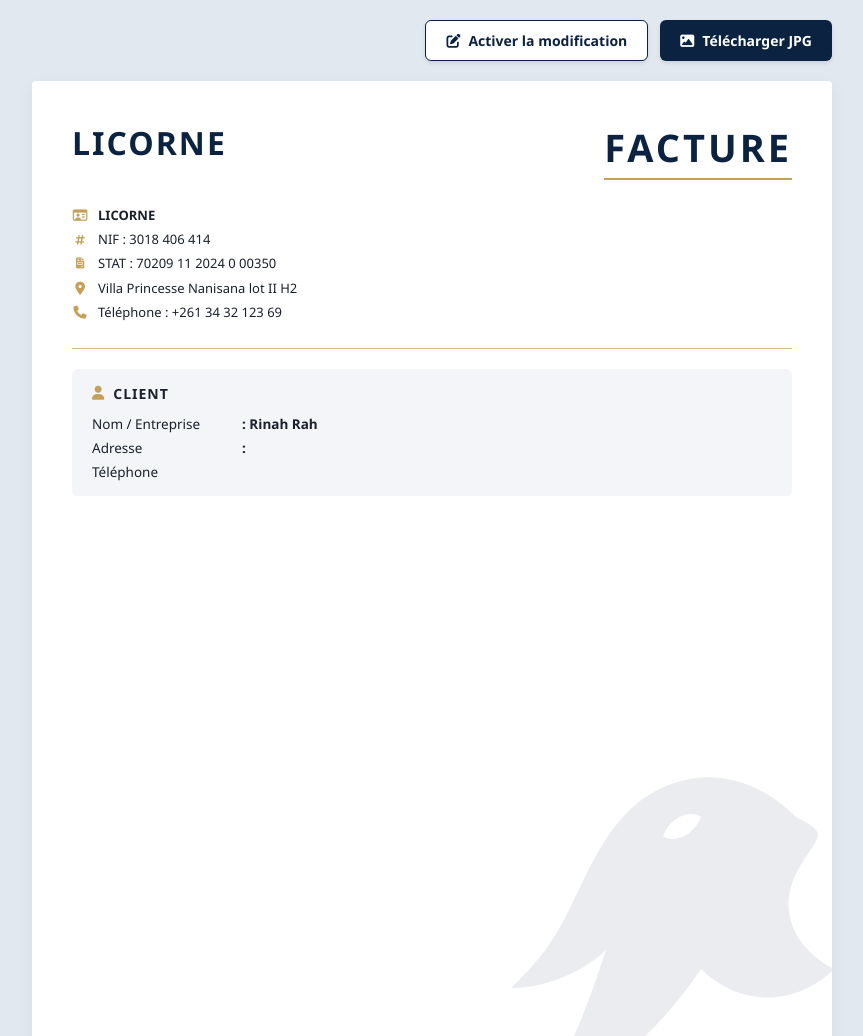
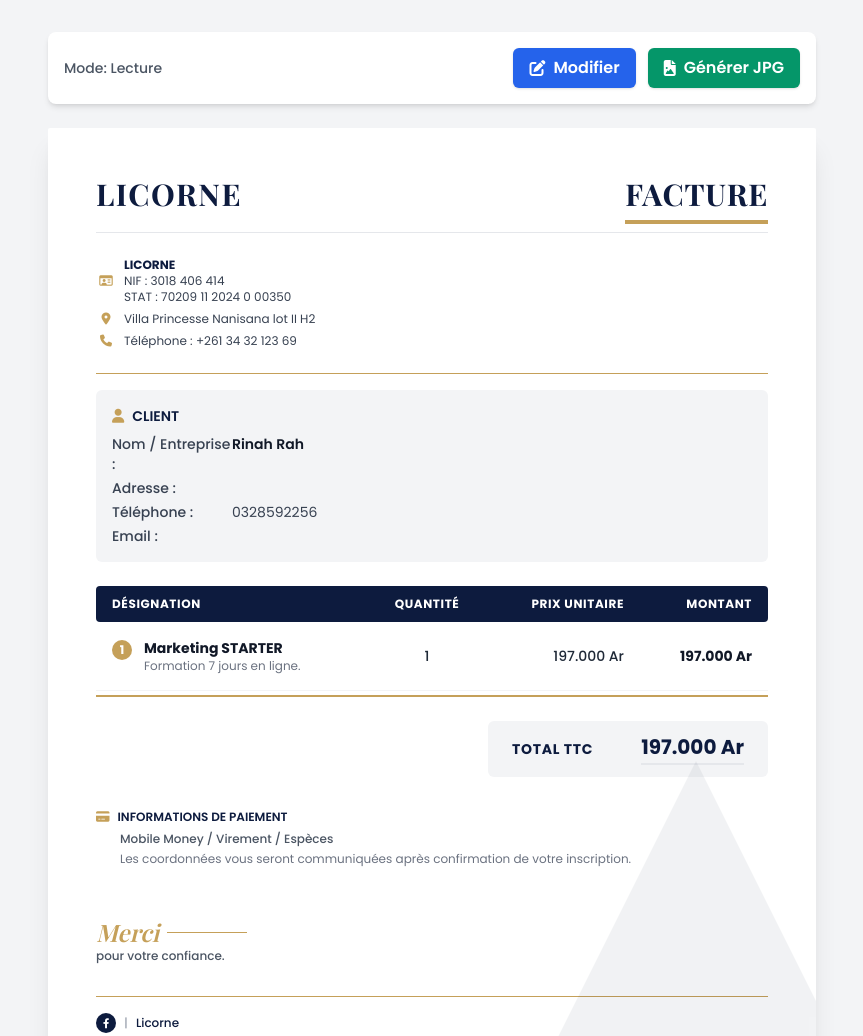
Before and after one commit to MarcoLicorne/facture, a plain HTML site: page index.html in a window 1280 px wide. Shown: the top 1036 px of the page, without its empty margins (208-1071 px from the left). Drawn offline with nearby package versions, Linux system fonts and the light colour scheme; a web font is replaced by a local one.

Commit message:
Add files via upload

```diff
--- a/index.html
+++ b/index.html
@@ -4,467 +4,255 @@
   <meta charset="UTF-8">
   <meta name="viewport" content="width=device-width, initial-scale=1.0">
   <title>Facture - Licorne</title>
-  <!-- html2canvas CDN pour la génération d'image JPG -->
-  <script src="https://cdnjs.cloudflare.com/ajax/libs/html2canvas/1.4.1/html2canvas.min.js"></script>
+  <!-- Tailwind CSS CDN -->
+  <script src="https://cdn.tailwindcss.com"></script>
   <!-- FontAwesome Icons -->
   <link rel="stylesheet" href="https://cdnjs.cloudflare.com/ajax/libs/font-awesome/6.4.0/css/all.min.css">
-
+  <!-- html2canvas library for JPG generation -->
+  <script src="https://cdnjs.cloudflare.com/ajax/libs/html2canvas/1.4.1/html2canvas.min.js"></script>
   <style>
-    :root {
-      --primary-color: #0b2240;
-      --accent-gold: #c5a059;
-      --bg-gray: #f8f9fa;
-      --border-color: #e2e8f0;
-      --text-dark: #1a202c;
-      --text-muted: #64748b;
-    }
-
-    * {
-      box-sizing: border-box;
-      margin: 0;
-      padding: 0;
-      font-family: 'Segoe UI', Roboto, Helvetica, Arial, sans-serif;
-    }
+    @import url('https://fonts.googleapis.com/css2?family=Playfair+Display:ital,wght@0,600;0,700;1,400&family=Poppins:wght@300;400;500;600;700&display=swap');
 
     body {
-      background-color: #e2e8f0;
-      padding: 20px;
-      color: var(--text-dark);
+      font-family: 'Poppins', sans-serif;
+      background-color: #f3f4f6;
     }
-
-    /* Barre d'action supérieure */
-    .action-bar {
-      max-width: 800px;
-      margin: 0 auto 20px auto;
-      display: flex;
-      justify-content: flex-end;
-      gap: 12px;
+    .font-serif-custom {
+      font-family: 'Playfair Display', serif;
     }
-
-    .btn {
-      padding: 10px 20px;
-      border: none;
-      border-radius: 6px;
-      font-weight: 600;
-      font-size: 14px;
-      cursor: pointer;
-      display: flex;
-      align-items: center;
-      gap: 8px;
-      transition: all 0.2s ease;
-      box-shadow: 0 2px 4px rgba(0,0,0,0.1);
+    .text-navy {
+      color: #0d1b3e;
     }
-
-    .btn-edit {
-      background-color: #ffffff;
-      color: var(--primary-color);
-      border: 1px solid var(--primary-color);
+    .bg-navy {
+      background-color: #0d1b3e;
     }
-
-    .btn-edit.active {
-      background-color: #22c55e;
-      color: white;
-      border-color: #22c55e;
+    .text-gold {
+      color: #c5a059;
     }
-
-    .btn-jpg {
-      background-color: var(--primary-color);
-      color: white;
+    .bg-gold {
+      background-color: #c5a059;
     }
-
-    .btn:hover {
-      opacity: 0.9;
-      transform: translateY(-1px);
+    .border-gold {
+      border-color: #c5a059;
     }
-
-    /* Conteneur de la Facture */
-    .invoice-card {
-      max-width: 800px;
-      margin: 0 auto;
-      background: white;
-      padding: 40px;
-      border-radius: 4px;
-      box-shadow: 0 4px 15px rgba(0,0,0,0.05);
-      position: relative;
-      overflow: hidden;
-      min-height: 1000px;
-      display: flex;
-      flex-direction: column;
-      justify-content: space-between;
-    }
-
-    /* Background Watermark */
-    .watermark {
-      position: absolute;
-      bottom: -40px;
-      right: -40px;
-      width: 380px;
-      opacity: 0.08;
-      pointer-events: none;
-      z-index: 0;
-    }
-
-    .invoice-content {
-      position: relative;
-      z-index: 1;
-    }
-
-    /* Header */
-    .header {
-      display: flex;
-      justify-content: space-between;
-      align-items: flex-start;
-      margin-bottom: 25px;
-    }
-
-    .logo-section {
-      display: flex;
-      align-items: center;
-      gap: 15px;
-    }
-
-    .company-name {
-      font-size: 32px;
-      font-weight: 800;
-      letter-spacing: 2px;
-      color: var(--primary-color);
-    }
-
-    .invoice-title-container {
-      text-align: right;
-    }
-
-    .invoice-title {
-      font-size: 38px;
-      font-weight: 900;
-      letter-spacing: 3px;
-      color: var(--primary-color);
-    }
-
-    .header-line {
-      height: 2px;
-      background-color: var(--accent-gold);
-      margin-top: 5px;
-      width: 100%;
-    }
-
-    /* Informations de l'Entreprise */
-    .company-details {
-      margin-bottom: 25px;
-      font-size: 13px;
-      color: var(--text-dark);
-      line-height: 1.6;
-    }
-
-    .detail-row {
-      display: flex;
-      align-items: center;
-      gap: 10px;
-      margin-bottom: 3px;
-    }
-
-    .detail-row i {
-      color: var(--accent-gold);
-      width: 16px;
-      text-align: center;
-    }
-
-    .separator-line {
-      height: 1px;
-      background-color: var(--accent-gold);
-      margin: 20px 0;
-      opacity: 0.7;
-    }
-
-    /* Client Box */
-    .client-box {
-      background-color: #f3f5f8;
-      border-radius: 6px;
-      padding: 15px 20px;
-      margin-bottom: 25px;
-    }
-
-    .box-title {
-      display: flex;
-      align-items: center;
-      gap: 8px;
-      font-weight: 700;
-      font-size: 14px;
-      letter-spacing: 1px;
-      color: var(--text-dark);
-      margin-bottom: 12px;
-      text-transform: uppercase;
-    }
-
-    .box-title i {
-      color: var(--accent-gold);
-    }
-
-    .client-grid {
-      display: grid;
-      grid-template-columns: 140px 1fr;
-      gap: 6px 10px;
-      font-size: 13.5px;
-    }
-
-    .client-label {
-      color: var(--text-dark);
-      font-weight: 500;
-    }
-
-    .client-value {
-      font-weight: 600;
-      color: var(--text-dark);
-    }
-
-    /* Table */
-    .items-table {
-      width: 100%;
-      border-collapse: collapse;
-      margin-bottom: 25px;
-    }
-
-    .items-table th {
-      background-color: var(--primary-color);
-      color: white;
-      text-transform: uppercase;
-      font-size: 12px;
-      letter-spacing: 1px;
-      padding: 12px 15px;
-      text-align: left;
-    }
-
-    .items-table th:nth-child(2),
-    .items-table th:nth-child(3),
-    .items-table th:nth-child(4) {
-      text-align: right;
-    }
-
-    .items-table td {
-      padding: 15px;
-      border-bottom: 1px solid var(--accent-gold);
-      font-size: 13.5px;
-      vertical-align: top;
-    }
-
-    .items-table td:nth-child(2),
-    .items-table td:nth-child(3),
-    .items-table td:nth-child(4) {
-      text-align: right;
-    }
-
-    .item-num {
-      display: inline-block;
-      width: 24px;
-      height: 24px;
-      background-color: var(--accent-gold);
-      color: white;
-      border-radius: 50%;
-      text-align: center;
-      line-height: 24px;
-      font-weight: bold;
-      font-size: 12px;
-      margin-right: 10px;
-      float: left;
-    }
-
-    .item-title {
-      font-weight: 700;
-      color: var(--text-dark);
-    }
-
-    .item-desc {
-      color: var(--text-muted);
-      font-size: 12px;
-      margin-top: 2px;
-    }
-
-    /* Total Section */
-    .total-container {
-      display: flex;
-      justify-content: flex-end;
-      margin-bottom: 30px;
-    }
-
-    .total-box {
-      background-color: #f3f5f8;
-      border-radius: 6px;
-      padding: 12px 25px;
-      display: flex;
-      align-items: center;
-      gap: 30px;
-    }
-
-    .total-label {
-      font-weight: 700;
-      font-size: 14px;
-      letter-spacing: 1px;
-      color: var(--primary-color);
-    }
-
-    .total-amount {
-      font-size: 24px;
-      font-weight: 800;
-      color: var(--primary-color);
-      border-bottom: 2px solid var(--accent-gold);
-      padding-bottom: 2px;
-    }
-
-    /* Payment Info */
-    .payment-info {
-      margin-bottom: 40px;
-    }
-
-    .payment-text {
-      font-size: 12px;
-      color: var(--text-muted);
-      line-height: 1.5;
-    }
-
-    .payment-text strong {
-      color: var(--text-dark);
-      display: block;
-      margin-bottom: 2px;
-    }
-
-    /* Footer / Thank you */
-    .footer {
-      position: relative;
-      z-index: 1;
-    }
-
-    .thanks-title {
-      font-family: 'Georgia', serif;
-      font-size: 36px;
-      font-style: italic;
-      color: var(--accent-gold);
-      display: inline-block;
-      position: relative;
-    }
-
-    .thanks-title::after {
-      content: '';
-      position: absolute;
-      right: -60px;
-      top: 50%;
-      width: 50px;
-      height: 1px;
-      background-color: var(--accent-gold);
-    }
-
-    .thanks-sub {
-      font-size: 13px;
-      color: var(--text-muted);
-      margin-top: 2px;
-      margin-bottom: 20px;
-    }
-
-    .footer-line {
-      height: 1px;
-      background-color: var(--accent-gold);
-      margin-bottom: 15px;
-    }
-
-    .social-link {
-      display: flex;
-      align-items: center;
-      gap: 10px;
-      font-size: 13px;
-      font-weight: 600;
-      color: var(--primary-color);
-    }
-
-    .social-icon {
-      width: 24px;
-      height: 24px;
-      background-color: var(--primary-color);
-      color: white;
-      border-radius: 50%;
-      display: flex;
-      align-items: center;
-      justify-content: center;
-      font-size: 12px;
-    }
-
-    /* Editable styling when enabled */
-    [contenteditable="true"] {
-      outline: 2px dashed var(--accent-gold) !important;
-      background-color: rgba(197, 160, 89, 0.1);
-      padding: 2px 4px;
-      border-radius: 3px;
+    /* Style for editable fields when edit mode is active */
+    .edit-mode [contenteditable="true"] {
+      outline: 2px dashed #3b82f6;
+      background-color: #eff6ff;
+      border-radius: 2px;
+      padding: 0 2px;
     }
   </style>
 </head>
-<body>
+<body class="p-4 sm:p-8 flex flex-col items-center min-h-screen">
 
-  <!-- Top Action Bar -->
-  <div class="action-bar">
-    <button class="btn btn-edit" id="toggleEditBtn" onclick="toggleEdit()">
-      <i class="fa-solid fa-pen-to-square"></i> Activer la modification
-    </button>
-    <button class="btn btn-jpg" onclick="generateJPG()">
-      <i class="fa-solid fa-image"></i> Télécharger JPG
-    </button>
+  <!-- Action Bar / Buttons -->
+  <div class="w-full max-w-3xl mb-6 flex justify-between items-center bg-white p-4 rounded-lg shadow-md print:hidden">
+    <div class="text-sm font-medium text-gray-600">
+      <span id="mode-status">Mode: Lecture</span>
+    </div>
+    <div class="flex gap-3">
+      <button id="toggle-edit-btn" onclick="toggleEditMode()" class="px-4 py-2 bg-blue-600 hover:bg-blue-700 text-white font-semibold rounded-md shadow flex items-center gap-2 transition">
+        <i class="fa-solid fa-pen-to-square"></i> <span id="edit-btn-text">Modifier</span>
+      </button>
+      <button onclick="downloadJPG()" class="px-4 py-2 bg-emerald-600 hover:bg-emerald-700 text-white font-semibold rounded-md shadow flex items-center gap-2 transition">
+        <i class="fa-solid fa-file-image"></i> Générer JPG
+      </button>
+    </div>
   </div>
 
-  <!-- Invoice Area -->
-  <div class="invoice-card" id="invoice">
+  <!-- Invoice Container (Card to capture) -->
+  <div id="invoice-card" class="w-full max-w-3xl bg-white p-8 sm:p-12 shadow-xl rounded-sm relative overflow-hidden text-gray-800">
 
-    <!-- SVG Watermark background -->
-    <svg class="watermark" viewBox="0 0 100 100" xmlns="http://www.w3.org/2000/svg">
-      <path fill="#0b2240" d="M80,20 C70,10 55,5 40,15 C30,22 25,35 20,45 C15,55 10,60 5,65 C15,65 25,60 30,55 C25,70 20,85 10,95 C30,90 45,75 55,60 C65,70 80,70 90,60 C80,55 75,45 80,35 C85,25 90,25 80,20 Z M45,25 C47,20 52,18 55,20 C53,25 48,27 45,25 Z"/>
-    </svg>
+    <!-- Background Watermark -->
+    <div class="absolute -right-20 -bottom-20 opacity-5 pointer-events-none select-none">
+      <svg width="400" height="400" viewBox="0 0 100 100" fill="currentColor" class="text-navy">
+        <path d="M50 0 L100 100 L0 100 Z" />
+      </svg>
+    </div>
 
-    <div class="invoice-content">
-      <!-- Header -->
-      <div class="header">
-        <div class="logo-section">
-          <!-- Logo à côté de Licorne retiré -->
-          <div class="company-name editable">LICORNE</div>
-        </div>
-        <div class="invoice-title-container">
-          <div class="invoice-title">FACTURE</div>
-          <div class="header-line"></div>
+    <!-- Header Section -->
+    <div class="flex justify-between items-start mb-6 pb-2 border-b border-gray-200">
+      <div>
+        <h1 class="text-3xl font-bold tracking-wider text-navy font-serif-custom">LICORNE</h1>
+      </div>
+      <div class="text-right">
+        <h2 class="text-3xl font-extrabold text-navy font-serif-custom tracking-wide">FACTURE</h2>
+        <div class="w-full h-1 bg-gold mt-2"></div>
+      </div>
+    </div>
+
+    <!-- Company Details -->
+    <div class="text-xs space-y-1.5 mb-6 text-gray-700">
+      <div class="flex items-center gap-2">
+        <span class="w-5 text-gold text-center"><i class="fa-regular fa-id-card"></i></span>
+        <div>
+          <span class="font-bold text-navy">LICORNE</span><br>
+          NIF : <span contenteditable="false" class="editable">3018 406 414</span><br>
+          STAT : <span contenteditable="false" class="editable">70209 11 2024 0 00350</span>
         </div>
       </div>
+      <div class="flex items-center gap-2">
+        <span class="w-5 text-gold text-center"><i class="fa-solid fa-location-dot"></i></span>
+        <span contenteditable="false" class="editable">Villa Princesse Nanisana lot II H2</span>
+      </div>
+      <div class="flex items-center gap-2">
+        <span class="w-5 text-gold text-center"><i class="fa-solid fa-phone"></i></span>
+        <span>Téléphone : <span contenteditable="false" class="editable">+261 34 32 123 69</span></span>
+      </div>
+    </div>
 
-      <!-- Company Meta -->
-      <div class="company-details">
-        <div class="detail-row">
-          <i class="fa-regular fa-id-card"></i>
-          <div><strong>LICORNE</strong></div>
-        </div>
-        <div class="detail-row">
-          <i class="fa-solid fa-hashtag" style="font-size:11px;"></i>
-          <div>NIF : <span class="editable">3018 406 414</span></div>
-        </div>
-        <div class="detail-row">
-          <i class="fa-solid fa-file-invoice" style="font-size:11px;"></i>
-          <div>STAT : <span class="editable">70209 11 2024 0 00350</span></div>
-        </div>
-        <div class="detail-row" style="margin-top: 5px;">
-          <i class="fa-solid fa-location-dot"></i>
-          <div class="editable">Villa Princesse Nanisana lot II H2</div>
-        </div>
-        <div class="detail-row">
-          <i class="fa-solid fa-phone"></i>
-          <div>Téléphone : <span class="editable">+261 34 32 123 69</span></div>
-        </div>
+    <hr class="border-gold my-4">
+
+    <!-- Client Info Box -->
+    <div class="bg-gray-100 p-4 rounded-md mb-6">
+      <div class="flex items-center gap-2 text-navy font-semibold text-sm mb-2">
+        <i class="fa-solid fa-user text-gold"></i>
+        <span>CLIENT</span>
       </div>
+      <div class="grid grid-cols-[120px_1fr] gap-y-1 text-xs sm:text-sm text-gray-700">
+        <span class="font-medium">Nom / Entreprise :</span>
+        <span contenteditable="false" class="editable font-semibold text-gray-900">Rinah Rah</span>
 
-      <div class="separator-line"></div>
+        <span class="font-medium">Adresse :</span>
+        <span contenteditable="false" class="editable"></span>
 
-      <!-- Client Details -->
-      <div class="client-box">
-        <div class="box-title">
-          <i class="fa-solid fa-user"></i> CLIENT
-        </div>
-        <div class="client-grid">
-          <div class="client-label">Nom / Entreprise</div>
-          <div class="client-value">: <span class="editable">Rinah Rah</span></div>
+        <span class="font-medium">Téléphone :</span>
+        <span contenteditable="false" class="editable">0328592256</span>
 
-          <div class="client-label">Adresse</div>
-          <div class="client-value">: <span class="editable"></span></div>
+        <span class="font-medium">Email :</span>
+        <span contenteditable="false" class="editable"></span>
+      </div>
+    </div>
 
-          <div class="client-label">Téléphone</div>
-          <div class="
+    <!-- Table -->
+    <div class="mb-6 overflow-x-auto">
+      <table class="w-full text-left border-collapse">
+        <thead>
+          <tr class="bg-navy text-white text-xs uppercase tracking-wider">
+            <th class="py-2.5 px-4 rounded-l">DÉSIGNATION</th>
+            <th class="py-2.5 px-4 text-center">QUANTITÉ</th>
+            <th class="py-2.5 px-4 text-right">PRIX UNITAIRE</th>
+            <th class="py-2.5 px-4 text-right rounded-r">MONTANT</th>
+          </tr>
+        </thead>
+        <tbody class="text-xs sm:text-sm">
+          <tr class="border-b border-gray-100">
+            <td class="py-4 px-4 flex items-start gap-3">
+              <span class="w-5 h-5 rounded-full bg-gold text-white text-xs flex items-center justify-center font-bold flex-shrink-0 mt-0.5">1</span>
+              <div>
+                <div contenteditable="false" class="editable font-bold text-gray-900">Marketing STARTER</div>
+                <div contenteditable="false" class="editable text-gray-500 text-xs">Formation 7 jours en ligne.</div>
+              </div>
+            </td>
+            <td contenteditable="false" class="editable py-4 px-4 text-center font-medium">1</td>
+            <td contenteditable="false" class="editable py-4 px-4 text-right font-medium">197.000 Ar</td>
+            <td contenteditable="false" class="editable py-4 px-4 text-right font-bold text-gray-900">197.000 Ar</td>
+          </tr>
+        </tbody>
+      </table>
+      <div class="w-full h-0.5 bg-gold mt-1"></div>
+    </div>
+
+    <!-- Total Section -->
+    <div class="flex justify-end mb-8">
+      <div class="bg-gray-100 rounded-md px-6 py-3 flex items-center gap-6 min-w-[280px] justify-between">
+        <span class="font-bold text-navy text-sm uppercase tracking-wider">TOTAL TTC</span>
+        <span contenteditable="false" class="editable text-xl font-extrabold text-navy border-b-2 border-navy pb-0.5">197.000 Ar</span>
+      </div>
+    </div>
+
+    <!-- Payment Info -->
+    <div class="mb-12">
+      <div class="flex items-center gap-2 text-navy font-semibold text-xs mb-1">
+        <i class="fa-solid fa-credit-card text-gold"></i>
+        <span>INFORMATIONS DE PAIEMENT</span>
+      </div>
+      <div class="text-xs text-gray-600 pl-6 leading-relaxed">
+        <p contenteditable="false" class="editable font-medium">Mobile Money / Virement / Espèces</p>
+        <p contenteditable="false" class="editable text-gray-500">Les coordonnées vous seront communiquées après confirmation de votre inscription.</p>
+      </div>
+    </div>
+
+    <!-- Thank you message -->
+    <div class="mb-8">
+      <div class="flex items-center gap-2">
+        <span contenteditable="false" class="editable font-serif-custom italic text-2xl text-gold">Merci</span>
+        <div class="h-px bg-gold flex-grow max-w-[80px]"></div>
+      </div>
+      <p contenteditable="false" class="editable text-xs text-gray-600 font-medium">pour votre confiance.</p>
+    </div>
+
+    <!-- Footer -->
+    <div class="pt-4 border-t border-gold flex items-center gap-2 text-xs text-navy font-medium">
+      <div class="w-5 h-5 rounded-full bg-navy text-white flex items-center justify-center text-[10px]">
+        <i class="fa-brands fa-facebook-f"></i>
+      </div>
+      <span class="text-gray-400">|</span>
+      <span contenteditable="false" class="editable">Licorne</span>
+    </div>
+
+  </div>
+
+  <script>
+    let isEditMode = false;
+
+    function toggleEditMode() {
+      isEditMode = !isEditMode;
+      const card = document.getElementById('invoice-card');
+      const editables = document.querySelectorAll('.editable');
+      const statusText = document.getElementById('mode-status');
+      const btnText = document.getElementById('edit-btn-text');
+      const btn = document.getElementById('toggle-edit-btn');
+
+      if (isEditMode) {
+        card.classList.add('edit-mode');
+        editables.forEach(el => el.setAttribute('contenteditable', 'true'));
+        statusText.innerText = 'Mode: Édition (Cliquez sur un texte pour le modifier)';
+        statusText.classList.add('text-blue-600', 'font-bold');
+        btnText.innerText = 'Valider';
+        btn.classList.remove('bg-blue-600', 'hover:bg-blue-700');
+        btn.classList.add('bg-green-600', 'hover:bg-green-700');
+      } else {
+        card.classList.remove('edit-mode');
+        editables.forEach(el => el.setAttribute('contenteditable', 'false'));
+        statusText.innerText = 'Mode: Lecture';
+        statusText.classList.remove('text-blue-600', 'font-bold');
+        btnText.innerText = 'Modifier';
+        btn.classList.remove('bg-green-600', 'hover:bg-green-700');
+        btn.classList.add('bg-blue-600', 'hover:bg-blue-700');
+      }
+    }
+
+    function downloadJPG() {
+      const card = document.getElementById('invoice-card');
+
+      // Temporary hide editing styles if active
+      const wasInEditMode = isEditMode;
+      if (wasInEditMode) {
+        toggleEditMode();
+      }
+
+      // Options for high quality image generation
+      const options = {
+        scale: 2, // Higher density for crisp text
+        useCORS: true,
+        backgroundColor: '#ffffff'
+      };
+
+      html2canvas(card, options).then(canvas => {
+        const image = canvas.toDataURL('image/jpeg', 0.95);
+        const link = document.createElement('a');
+        link.href = image;
+        link.download = 'facture-licorne.jpg';
+        link.click();
+
+        // Restore edit mode state if it was active
+        if (wasInEditMode) {
+          toggleEditMode();
+        }
+      });
+    }
+  </script>
+</body>
+</html>
```
